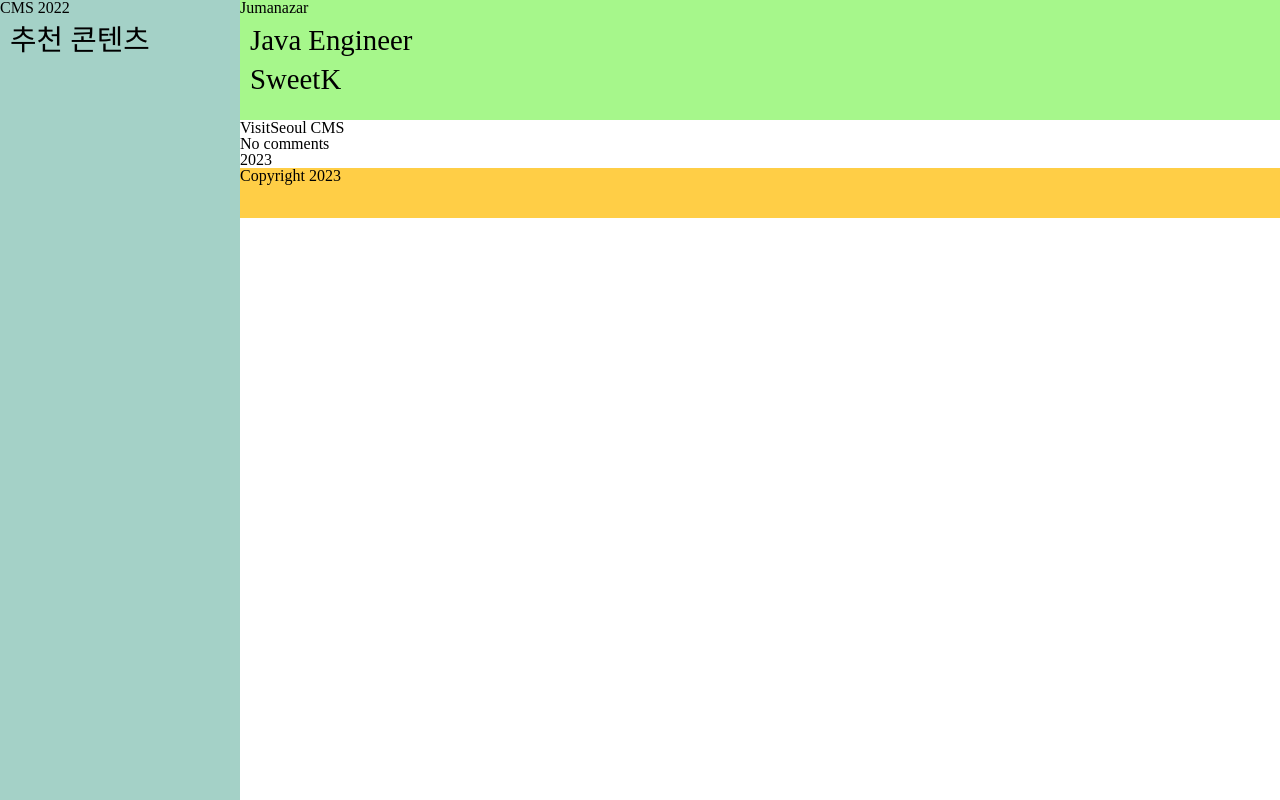
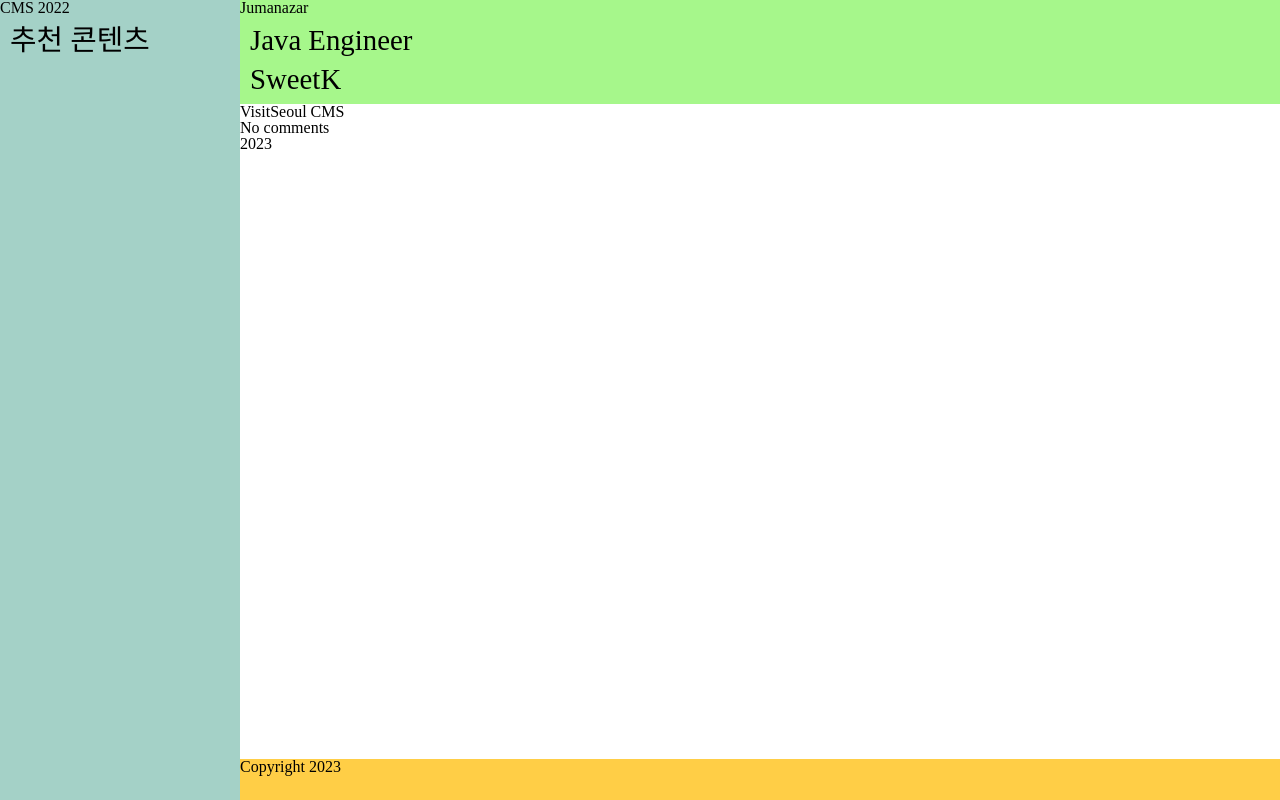
Before and after one commit to jsr1611/react-practice, a React (Create React App) app in the folder react-standard/: page / in a window 1280 px wide. Built offline with nearby package versions, Linux system fonts and the light colour scheme; the HTML template or start-up script is replaced by a standard one; a web font is replaced by a local one.

Commit message:
c-css updated

```diff
--- a/react-standard/src/styles/GlobalStyle.ts
+++ b/react-standard/src/styles/GlobalStyle.ts
@@ -64,7 +64,7 @@ ${reset}
         height:100%;
         font-family:"Mont Light";
     }
-    .wrap{
+    #root{
         height:100%
     }
     h2{
```
